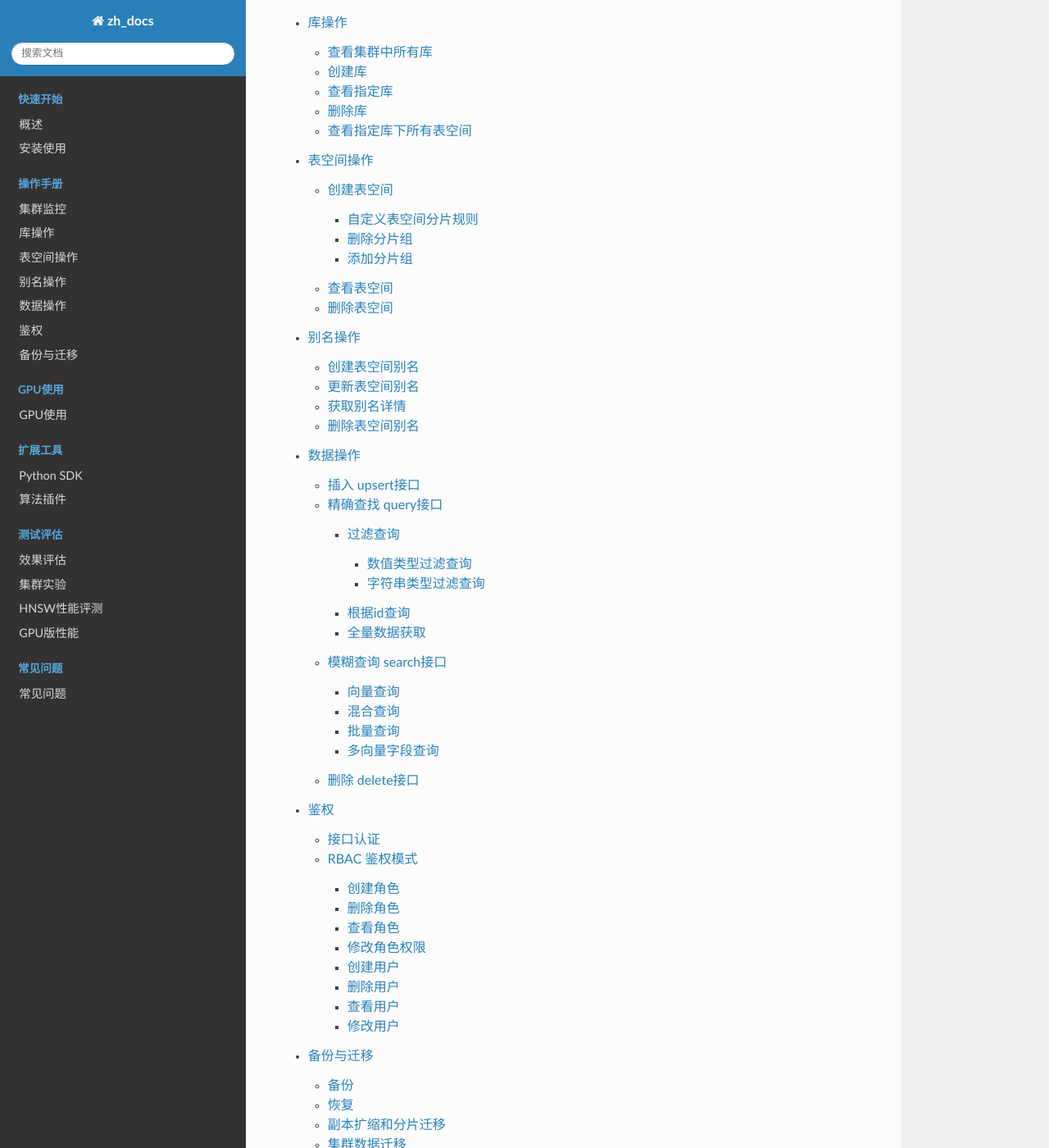
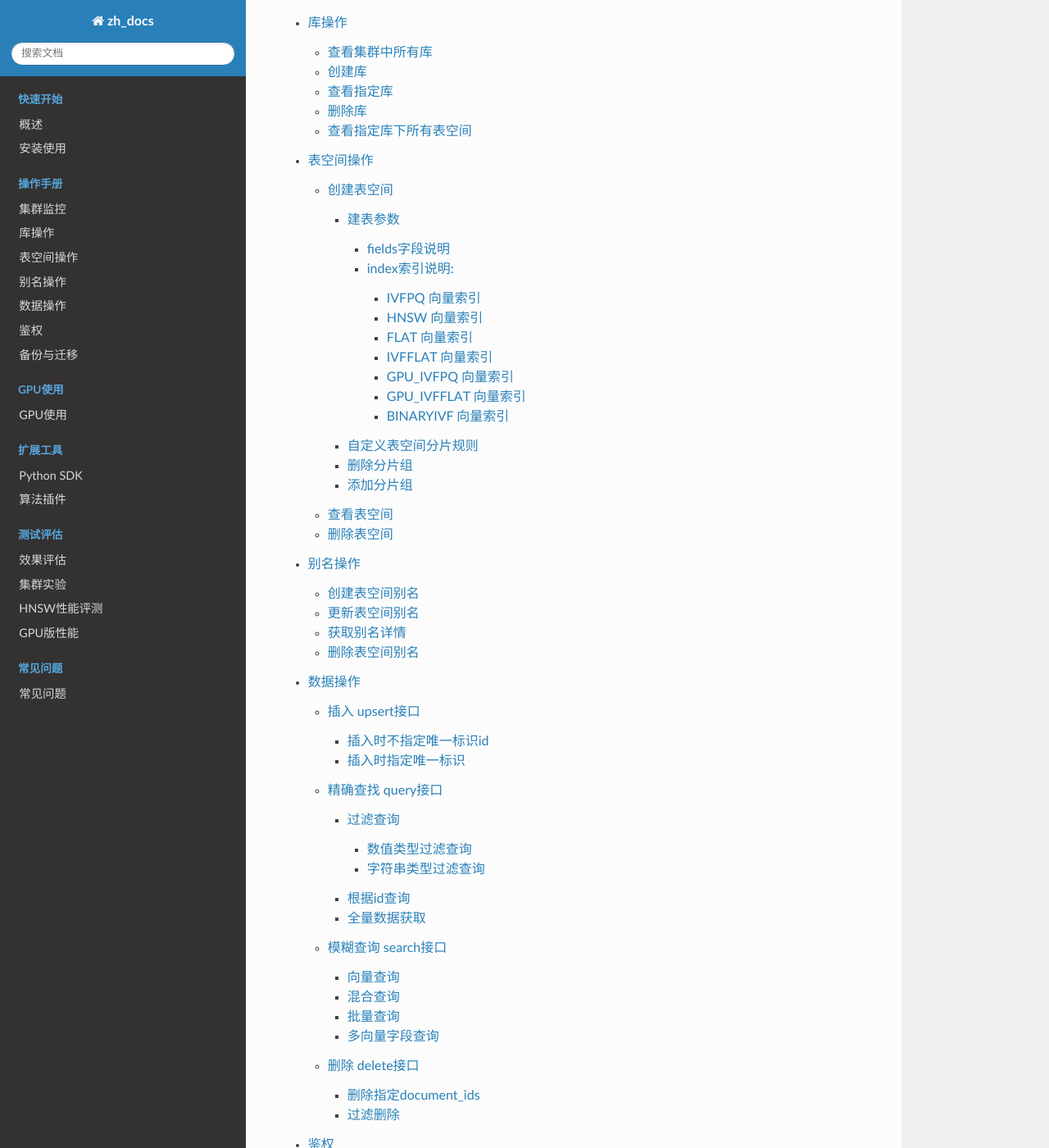
Before and after one commit to vearch/zh_docs, a Sphinx documentation site: the page built from docs/source/index.rst, in a window 1280 px wide and 1400 px high, scrolled down 668 px. Shown: the whole window at 82% size. Built offline with Sphinx 7.4.7 and the Read the Docs theme 3.1.0, drawn with Linux system fonts in a browser that asks for light colours; pages that are not in the unit, such as notebooks, are missing from menus; some of the changed lines change nothing that is shown.

Commit message:
perf: update space doc

```diff
--- a/docs/source/use_op/op_doc.rst
+++ b/docs/source/use_op/op_doc.rst
@@ -9,15 +9,19 @@ $id 是插入数据时使用指定的值替换服务端生成的唯一标识，$
 插入 upsert接口
 ----------------
 
-如果设置了主键_id, 则将使用指定的主键。 如果未设置, 则由 Vearch 生成。
+系统会默认创建一个_id主键字段，用户不需要手动创建。
 
-如果插入时指定的_id已经存在, 则更新现有数据; 否则, 它将被插入。
+如果写入数据时设置了_id, 则将使用指定的_id。 如果未设置, 则由 Vearch 生成。
+
+如果写入数据时指定的_id已经存在, 则更新现有数据; 否则, 它将被插入。
 
 当插入数据中的documents包含多条数据, 则为批量插入, 一般建议批量插入不超过100条。
 
 插入和更新现在支持只传入部分字段的值, 插入时只传入部分字段必须包含向量字段, 更新时无此限制。
 
 插入时不指定唯一标识id
+>>>>>>>>>>>>>>>>>>>>>>>>>>>>>>>>
+
 ::
 
     curl -H "content-type: application/json" -XPOST -d'
@@ -49,6 +53,8 @@ $id 是插入数据时使用指定的值替换服务端生成的唯一标识，$
 field_vector是向量字段, 其它字段为标量字段。所有字段名、值类型和定义表结构时保持一致。
 
 插入时指定唯一标识
+>>>>>>>>>>>>>>>>>>>>>>>>>>>>>>>>
+
 ::
 
     curl -H "content-type: application/json" -XPOST -d'
@@ -629,6 +635,8 @@ search接口返回格式，search支持批量查询，因此返回结果为2维
 删除支持两种方法: 指定document_ids和过滤条件。
 
 删除指定document_ids
+>>>>>>>>>>>>>>>>>>>>>>>>>>>>>>>>
+
 ::
 
     curl -H "content-type: application/json" -XPOST -d'
@@ -638,6 +646,9 @@ search接口返回格式，search支持批量查询，因此返回结果为2维
         "document_ids": ["4501743250723073467", "616335952940335471", "-2422965400649882823"]
     }
     ' http://${VEARCH_URL}/document/delete
+
+过滤删除
+>>>>>>>>>>>>>>>>>>>>>>>>>>>>>>>>
 
 删除满足过滤条件的文档, limit指定每个数据分片删除的条数
 filters结构说明: 参考query接口部分对filters的说明
--- a/docs/source/use_op/op_space.rst
+++ b/docs/source/use_op/op_space.rst
@@ -5,6 +5,9 @@ http://${VEARCH_URL}代表master服务, $db_name是创建的库名, $space_name
 
 创建表空间
 -----------
+
+建表参数
+>>>>>>>>>>>>>>>>>>>>>>
 
 ::
 
@@ -87,7 +90,31 @@ http://${VEARCH_URL}代表master服务, $db_name是创建的库名, $space_name
 
 3、replica_num 副本数量, 建议设置成3, 表示每个分片数据有两个备份, 保证数据高可用。
 
-index配置:
+fields字段说明
+:::::::::::::::::::::
+
+1、表空间结构定义字段支持的类型(即type的值)有8种: string(keyword), stringArray, integer,  long,  float, double,  date, vector。
+
+2、string类型或者stringArray字段支持index属性, index定义是否创建索引, 创建索引后支持term过滤。
+
+3、integer, long, float, double, date类型的字段支持index属性, index设置创建索引后支持数值范围过滤查询(range)。
+
+4、vector 类型字段为特征字段, 一个表空间中支持多个特征字段, vector类型的字段支持的属性如下:
+
++-------------+---------------+---------------+----------+----------------------------------------------+
+|字段标识     |字段含义       |类型           |是否必填  |备注                                          |
++=============+===============+===============+==========+==============================================+
+|dimension    |特征维数       |int            |是        |                                              |
++-------------+---------------+---------------+----------+----------------------------------------------+
+|format       |归一化处理     |string         |否        |设置为normalization对添加的特征向量归一化处理 |
++-------------+---------------+---------------+----------+----------------------------------------------+
+
+5、dimension 定义type是vector的字段, 指定特征维数大小。
+
+6、主键字段，建表时会自动创建_id主键字段，当前不支持设置主键字段。
+
+index索引说明:
+:::::::::::::::::::::
 
 +----------+--------------+--------+----------+------+
 | 字段标识 |   字段含义   |  类型  | 是否必填 | 备注 |
@@ -111,9 +138,12 @@ https://github.com/vearch/vearch/wiki/Vearch%E7%B4%A2%E5%BC%95%E4%BB%8B%E7%BB%8D
 
 标量索引只需设置name和type即可。
 
+标量索引提供对标量数据的过滤功能, 开启方式参考“fields配置”中的第2条和第3条, 检索方式参考“查询”中的“filter json结构说明”
+
 不同的向量索引类型需要的参数配置及默认值如下:
 
-IVFPQ:
+IVFPQ 向量索引
+**********************
 
 IVFPQ可以与HNSW和OPQ组合使用。 如果要使用HNSW, 建议将ncentroids设置为较大的值。而在组合使用OPQ时,
 训练占用的内存为 2 * training_threshold * dimension * sizeof(float), 因此对于HNSW和OPQ的组合使用,
@@ -177,7 +207,8 @@ ncentroids 和 training_threshold的设置同样对IVF系列其他索引适用
       }
   }
 
-HNSW:
+HNSW 向量索引
+**********************
 
 +----------------+------------------------------------------+--------+----------+-----------------------------+
 |    字段标识    |                 字段含义                 |  类型  | 是否必填 |            备注             |
@@ -203,83 +234,26 @@ HNSW:
   注意: 1、向量存储只支持MemoryOnly
   注意: 2、HNSW如果使用InnerProduct，强烈建议对向量进行归一化处理
 
-GPU_IVFPQ(针对GPU编译版本):
+FLAT 向量索引
+**********************
 
-+--------------------+--------------------------+--------+----------+-----------------------------------------------------------------------------------------------------+
-|      字段标识      |         字段含义         |  类型  | 是否必填 |                                                备注                                                 |
-+====================+==========================+========+==========+=====================================================================================================+
-| metric_type        | 计算方式                 | string | 是       | L2或者InnerProduct                                                                                  |
-+--------------------+--------------------------+--------+----------+-----------------------------------------------------------------------------------------------------+
-| ncentroids         | 聚类中心数量             | int    | 是       | 默认2048                                                                                            |
-+--------------------+--------------------------+--------+----------+-----------------------------------------------------------------------------------------------------+
-| nsubvector         | PQ拆分子向量大小         | int    | 否       | 默认64                                                                                              |
-+--------------------+--------------------------+--------+----------+-----------------------------------------------------------------------------------------------------+
-| training_threshold | 训练的数据量             | int    | 否       | 默认ncentroids * 39,是每个分片训练需要的数据量, 不是space表的数据量，强烈建议设置为ncentroids * 200 |
-+--------------------+--------------------------+--------+----------+-----------------------------------------------------------------------------------------------------+
-| nprobe             | 检索时查找的聚类中心数量 | int    | 否       | 默认80                                                                                              |
-+--------------------+--------------------------+--------+----------+-----------------------------------------------------------------------------------------------------+
++---------------+------------------+------------+------------+----------------------------------------+
+|字段标识       |字段含义          |类型        |是否必填    |备注                                    |
++===============+==================+============+============+========================================+
+|metric_type    |计算方式          |string      |是          |L2或者InnerProduct                      |
++---------------+------------------+------------+------------+----------------------------------------+
 
 ::
 
-  "type": "GPU",
+  "type": "FLAT",
   "params": {
-      "metric_type": "InnerProduct",
-      "ncentroids": 2048,
-      "nsubvector": 64
+      "metric_type": "InnerProduct"
   }
 
-GPU_IVFFLAT(针对GPU编译版本):
+ 注意: 1、向量存储方式只支持MemoryOnly
 
-+--------------------+--------------------------+--------+----------+-----------------------------------------------------------------------------------------------------+
-|      字段标识      |         字段含义         |  类型  | 是否必填 |                                                备注                                                 |
-+====================+==========================+========+==========+=====================================================================================================+
-| metric_type        | 计算方式                 | string | 是       | L2或者InnerProduct                                                                                  |
-+--------------------+--------------------------+--------+----------+-----------------------------------------------------------------------------------------------------+
-| ncentroids         | 聚类中心数量             | int    | 是       | 默认2048                                                                                            |
-+--------------------+--------------------------+--------+----------+-----------------------------------------------------------------------------------------------------+
-| training_threshold | 训练的数据量             | int    | 否       | 默认ncentroids * 39,是每个分片训练需要的数据量, 不是space表的数据量，强烈建议设置为ncentroids * 200 |
-+--------------------+--------------------------+--------+----------+-----------------------------------------------------------------------------------------------------+
-| nprobe             | 检索时查找的聚类中心数量 | int    | 否       | 默认80                                                                                              |
-+--------------------+--------------------------+--------+----------+-----------------------------------------------------------------------------------------------------+
-
-::
-
-  "type": "GPU",
-  "params": {
-      "metric_type": "InnerProduct",
-      "ncentroids": 2048,
-      "nsubvector": 64
-  }
-
-SCANN(针对SCANN编译版本):
-
-+--------------------+------------------+--------+----------+-----------------------------------------------------------------------------------------------------+
-|      字段标识      |     字段含义     |  类型  | 是否必填 |                                                备注                                                 |
-+====================+==================+========+==========+=====================================================================================================+
-| metric_type        | 计算方式         | string | 是       | L2或者InnerProduct                                                                                  |
-+--------------------+------------------+--------+----------+-----------------------------------------------------------------------------------------------------+
-| ncentroids         | 聚类中心数量     | int    | 是       | 默认2048                                                                                            |
-+--------------------+------------------+--------+----------+-----------------------------------------------------------------------------------------------------+
-| nsubvector         | PQ拆分子向量大小 | int    | 是       | 默认128, 量化为4bit, 建议使用ivfpq模型nsubvector的2倍                                               |
-+--------------------+------------------+--------+----------+-----------------------------------------------------------------------------------------------------+
-| thread_num         | 线程池线程数     | int    | 否       | 可以不使用, 如果使用建议为cpu核数                                                                   |
-+--------------------+------------------+--------+----------+-----------------------------------------------------------------------------------------------------+
-| training_threshold | 训练的数据量     | int    | 否       | 默认ncentroids * 39,是每个分片训练需要的数据量, 不是space表的数据量，强烈建议设置为ncentroids * 200 |
-+--------------------+------------------+--------+----------+-----------------------------------------------------------------------------------------------------+
-
-::
-
-  "type": "VEARCH",
-  "params": {
-      "metric_type": "InnerProduct",
-      "ncentroids": 2048,
-      "nsubvector": 64,
-      "thread_num": 8
-  }
-
-  注意: 1、目前scann模型, 索引不支持dump/load; 不支持update。
-
-IVFFLAT:
+IVFFLAT 向量索引
+**********************
 
 +--------------------+--------------------------+--------+----------+-----------------------------------------------------------------------------------------------------+
 |      字段标识      |         字段含义         |  类型  | 是否必填 |                                                备注                                                 |
@@ -303,7 +277,58 @@ IVFFLAT:
 
  注意: 1、向量存储方式只支持RocksDB
 
-BINARYIVF:
+GPU_IVFPQ 向量索引
+**********************
+
++--------------------+--------------------------+--------+----------+-----------------------------------------------------------------------------------------------------+
+|      字段标识      |         字段含义         |  类型  | 是否必填 |                                                备注                                                 |
++====================+==========================+========+==========+=====================================================================================================+
+| metric_type        | 计算方式                 | string | 是       | L2或者InnerProduct                                                                                  |
++--------------------+--------------------------+--------+----------+-----------------------------------------------------------------------------------------------------+
+| ncentroids         | 聚类中心数量             | int    | 是       | 默认2048                                                                                            |
++--------------------+--------------------------+--------+----------+-----------------------------------------------------------------------------------------------------+
+| nsubvector         | PQ拆分子向量大小         | int    | 否       | 默认64                                                                                              |
++--------------------+--------------------------+--------+----------+-----------------------------------------------------------------------------------------------------+
+| training_threshold | 训练的数据量             | int    | 否       | 默认ncentroids * 39,是每个分片训练需要的数据量, 不是space表的数据量，强烈建议设置为ncentroids * 200 |
++--------------------+--------------------------+--------+----------+-----------------------------------------------------------------------------------------------------+
+| nprobe             | 检索时查找的聚类中心数量 | int    | 否       | 默认80                                                                                              |
++--------------------+--------------------------+--------+----------+-----------------------------------------------------------------------------------------------------+
+
+::
+
+  "type": "GPU_IVFPQ",
+  "params": {
+      "metric_type": "InnerProduct",
+      "ncentroids": 2048,
+      "nsubvector": 64
+  }
+
+GPU_IVFFLAT 向量索引
+**********************
+
++--------------------+--------------------------+--------+----------+-----------------------------------------------------------------------------------------------------+
+|      字段标识      |         字段含义         |  类型  | 是否必填 |                                                备注                                                 |
++====================+==========================+========+==========+=====================================================================================================+
+| metric_type        | 计算方式                 | string | 是       | L2或者InnerProduct                                                                                  |
++--------------------+--------------------------+--------+----------+-----------------------------------------------------------------------------------------------------+
+| ncentroids         | 聚类中心数量             | int    | 是       | 默认2048                                                                                            |
++--------------------+--------------------------+--------+----------+-----------------------------------------------------------------------------------------------------+
+| training_threshold | 训练的数据量             | int    | 否       | 默认ncentroids * 39,是每个分片训练需要的数据量, 不是space表的数据量，强烈建议设置为ncentroids * 200 |
++--------------------+--------------------------+--------+----------+-----------------------------------------------------------------------------------------------------+
+| nprobe             | 检索时查找的聚类中心数量 | int    | 否       | 默认80                                                                                              |
++--------------------+--------------------------+--------+----------+-----------------------------------------------------------------------------------------------------+
+
+::
+
+  "type": "GPU_IVFFLAT",
+  "params": {
+      "metric_type": "InnerProduct",
+      "ncentroids": 2048,
+      "nsubvector": 64
+  }
+
+BINARYIVF 向量索引
+**********************
 
 +--------------------+--------------------------+------+----------+-----------------------------------------------------------------------------------------------------+
 |      字段标识      |         字段含义         | 类型 | 是否必填 |                                                备注                                                 |
@@ -323,65 +348,6 @@ BINARYIVF:
   }
 
   注意: 1、向量长度是8的倍数
-
-FLAT:
-
-+---------------+------------------+------------+------------+----------------------------------------+
-|字段标识       |字段含义          |类型        |是否必填    |备注                                    |
-+===============+==================+============+============+========================================+
-|metric_type    |计算方式          |string      |是          |L2或者InnerProduct                      |
-+---------------+------------------+------------+------------+----------------------------------------+
-
-::
-
-  "type": "FLAT",
-  "params": {
-      "metric_type": "InnerProduct"
-  }
-
- 注意: 1、向量存储方式只支持MemoryOnly
-
-
-fields配置:
-
-1、表空间结构定义字段支持的类型(即type的值)有8种: string(keyword), stringArray, integer,  long,  float, double,  date, vector。
-
-2、string类型或者stringArray字段支持index属性, index定义是否创建索引, 创建索引后支持term过滤。
-
-3、integer, long, float, double, date类型的字段支持index属性, index设置创建索引后支持数值范围过滤查询(range)。
-
-4、vector 类型字段为特征字段, 一个表空间中支持多个特征字段, vector类型的字段支持的属性如下:
-
-+-------------+---------------+---------------+----------+----------------------------------------------+
-|字段标识     |字段含义       |类型           |是否必填  |备注                                          |
-+=============+===============+===============+==========+==============================================+
-|dimension    |特征维数       |int            |是        |                                              |
-+-------------+---------------+---------------+----------+----------------------------------------------+
-|format       |归一化处理     |string         |否        |设置为normalization对添加的特征向量归一化处理 |
-+-------------+---------------+---------------+----------+----------------------------------------------+
-|store_type   |特征存储类型   |string         |否        |支持MemoryOnly、RocksDB, 不同索引默认值不一样 |
-+-------------+---------------+---------------+----------+----------------------------------------------+
-|store_param  |存储参数设置   |json           |否        |针对不同store_type的存储参数                  |
-+-------------+---------------+---------------+----------+----------------------------------------------+
-|model_id     |特征插件模型   |string         |否        |使用特征插件服务时指定                        |
-+-------------+---------------+---------------+----------+----------------------------------------------+
-
-5、dimension 定义type是vector的字段, 指定特征维数大小。
-
-6、store_type 特征向量存储类型, 有以下几个选项:
-
-"MemoryOnly": 原始向量都存储在内存中, 存储数量的多少受内存限制, 适用于数据量不大(千万级), 对性能要求高的场景
-
-"RocksDB": 原始向量存储在RockDB(磁盘)中, 存储数量受磁盘大小限制, 适用单机数据量巨大(亿级以上), 对性能要求不高的场景
-
-通常不需要设置，使用默认值即可
-
-7、主键字段，建表时会自动创建_id主键字段，当前不支持设置主键字段。
-
-标量索引
-
-标量索引提供对标量数据的过滤功能, 开启方式参考“fields配置”中的第2条和第3条, 检索方式参考“查询”中的“filter json结构说明”
-
 
 自定义表空间分片规则
 >>>>>>>>>>>>>>>>>>>>>>
```
